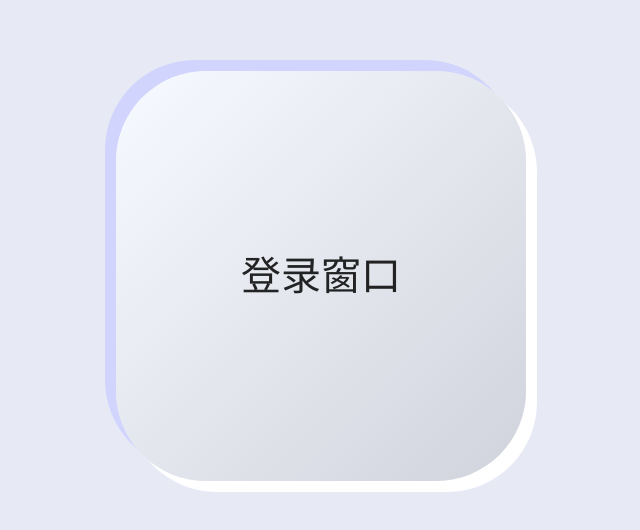
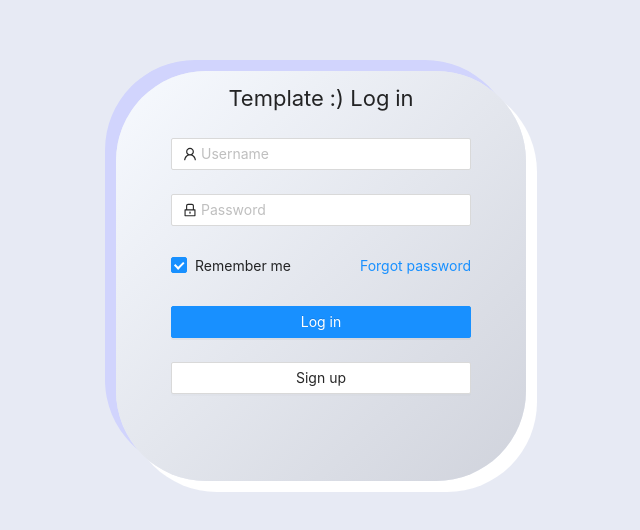
Before and after one commit to Itkeytome/react-template-admin, a React app: page /login in a window 1280 px wide. Shown: the part 124-654 px from the top of the page, without its empty margins (626-1266 px from the left). Built offline with nearby package versions, Linux system fonts and the light colour scheme.

Commit message:
feat: 迭代登录与注册页面内容

```diff
--- a/src/design/style/login.scss
+++ b/src/design/style/login.scss
@@ -1,5 +1,5 @@
-@import '../variable/color.scss';
-@import '../variable/mixin.scss';
+@import "../variable/color.scss";
+@import "../variable/mixin.scss";
 
 .login {
   position: relative;
@@ -9,17 +9,40 @@
 }
 
 .login-box {
+  padding: 0 30px;
   position: absolute;
   top: 50%;
   right: 10%;
   transform: translateY(-50%);
-  display: flex;
-  justify-content: center;
-  align-items: center;
-  font-size: 40px;
   width: 410px;
   height: 410px;
   background-color: $boxColor;
   border-radius: 90px;
   @include bugle;
+
+  .login-box__main {
+    padding: 10px 0;
+    @include flexCenter;
+  }
+
+  .title {
+    text-align: center;
+    font-size: 22px;
+  }
+
+  .login-form {
+    min-width: 300px;
+  }
+
+  .login-form-forgot {
+    float: right;
+  }
+
+  .ant-col-rtl .login-form-forgot {
+    float: left;
+  }
+
+  .login-form-button {
+    width: 100%;
+  }
 }
--- a/src/router/index.tsx
+++ b/src/router/index.tsx
@@ -8,8 +8,8 @@ const App: FC = () => {
   return (
     <BrowserRouter>
       <Routes>
-        <Route path="/" element={<Index />}></Route>
         <Route path="/login" element={<Login />}></Route>
+        <Route path="/" element={<Login />}></Route>
         <Route path="/home" element={<Index />}></Route>
         <Route path="/index" element={<Index />}></Route>
         <Route path="*" element={<Exception />}></Route>
--- a/src/views/login/index.tsx
+++ b/src/views/login/index.tsx
@@ -1,10 +1,104 @@
-import '@/design/style/login.scss'
+import "@/design/style/login.scss";
+import { Button, Checkbox, Form, Input } from "antd";
+import { UserOutlined, LockOutlined } from "@ant-design/icons";
+import React, { useState } from "react";
 
-const Login = () => {
+const Login: React.FC = () => {
+  // state
+  const [registerFlag, handlerRegisterFlag] = useState(false);
+
+  const onFinish = (values: any) => {
+    console.log("Success:", values);
+  };
+
+  const onFinishFailed = (errorInfo: any) => {
+    console.log("Failed:", errorInfo);
+  };
+
+  const onUserRegister = () => {
+    console.log(1);
+    if (registerFlag) {
+    } else {
+    }
+  };
+
   return (
     <div className="login">
       <div className="login-box">
-        <div className='login-box__main'>登录窗口</div>
+        <div className="login-box__main">
+          <Form
+            name="normal_login"
+            className="login-form"
+            initialValues={{ remember: true }}
+            onFinish={onFinish}
+          >
+            <p className="title">
+              Template :) {registerFlag ? "Sign up" : "Log in"}
+            </p>
+            <Form.Item
+              name="username"
+              rules={[
+                { required: true, message: "Please input your Username!" },
+              ]}
+            >
+              <Input
+                prefix={<UserOutlined className="site-form-item-icon" />}
+                placeholder="Username"
+              />
+            </Form.Item>
+            <Form.Item
+              name="password"
+              rules={[
+                { required: true, message: "Please input your Password!" },
+              ]}
+            >
+              <Input
+                prefix={<LockOutlined className="site-form-item-icon" />}
+                type="password"
+                placeholder="Password"
+              />
+            </Form.Item>
+            {registerFlag && (
+              <Form.Item
+                name="password"
+                rules={[
+                  { required: true, message: "Please input your Password!" },
+                ]}
+              >
+                <Input
+                  prefix={<LockOutlined className="site-form-item-icon" />}
+                  type="password"
+                  placeholder="duplicate password"
+                />
+              </Form.Item>
+            )}
+            <Form.Item>
+              <Form.Item name="remember" valuePropName="checked" noStyle>
+                <Checkbox>Remember me</Checkbox>
+              </Form.Item>
+              <a className="login-form-forgot" href="">
+                Forgot password
+              </a>
+            </Form.Item>
+            <Form.Item>
+              <Button
+                type="primary"
+                htmlType="submit"
+                className="login-form-button"
+              >
+                {registerFlag ? "Sign up" : "Log in"}
+              </Button>
+            </Form.Item>
+            <Form.Item>
+              <Button
+                className="login-form-button"
+                onClick={() => handlerRegisterFlag(!registerFlag)}
+              >
+                {registerFlag ? "Log in" : "Sign up"}
+              </Button>
+            </Form.Item>
+          </Form>
+        </div>
       </div>
     </div>
   );
```
